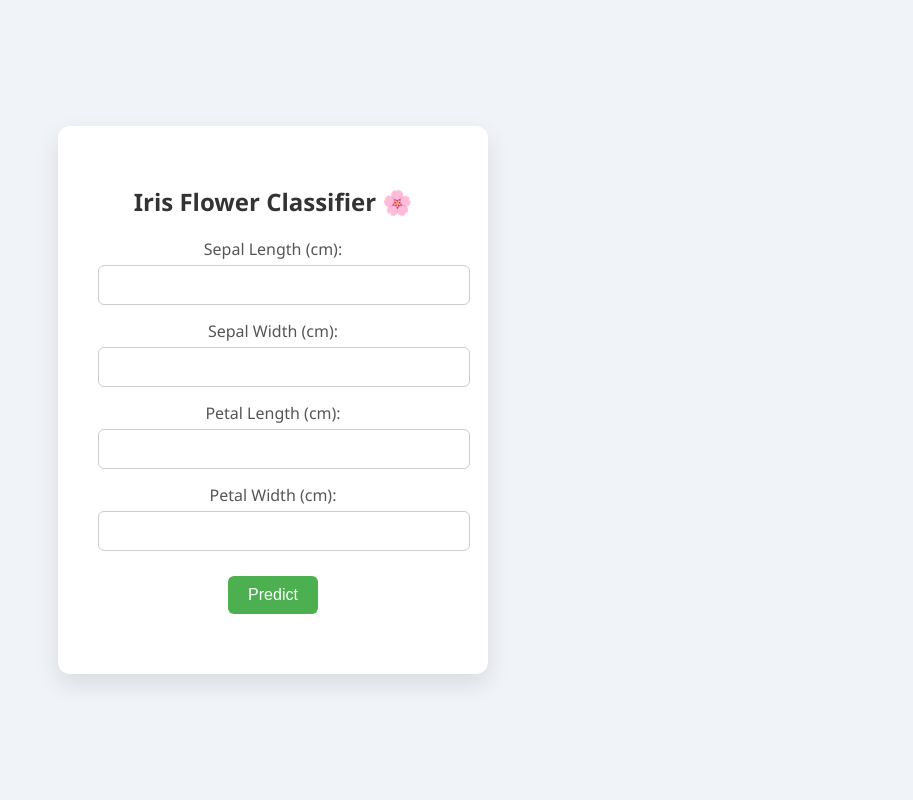
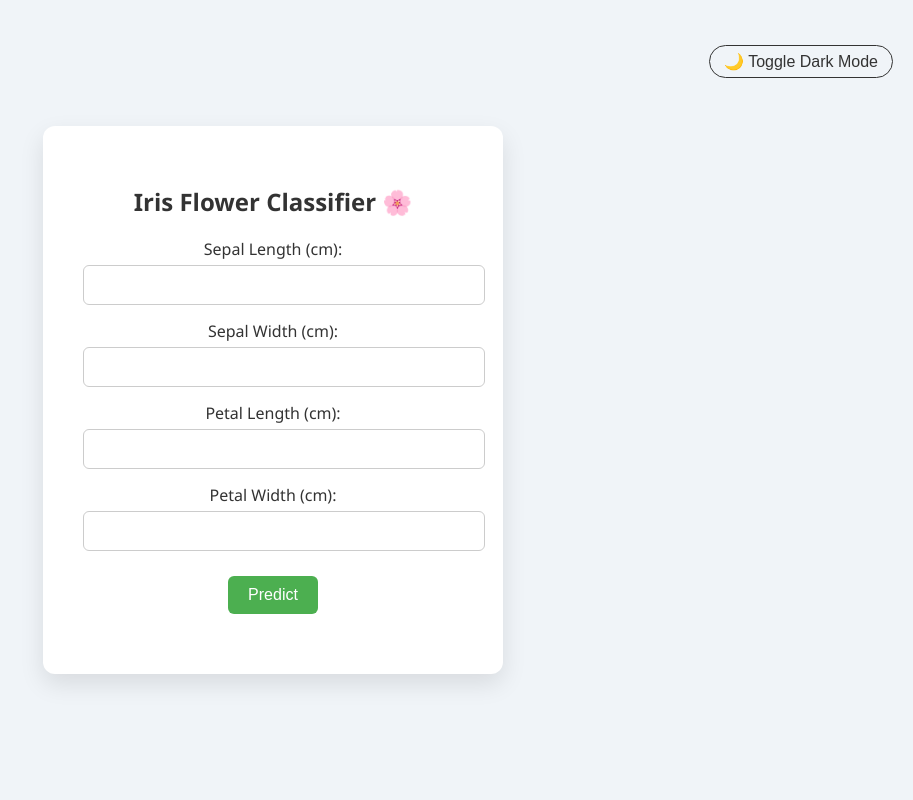
Before and after one commit to Bhawanakalaga/ML_web_service_project, a Flask app: page / in a window 1280 px wide. Shown: the whole page, without its empty margins (367-1280 px from the left). Run offline with Flask 3, Linux system fonts and the light colour scheme; parts of the project's set-up code (start-up, migrations or seed data) failed here and were passed over.

Commit message:
Update index.html

```diff
--- a/templates/index.html
+++ b/templates/index.html
@@ -2,37 +2,53 @@
 <html lang="en">
 <head>
     <meta charset="UTF-8">
-    <title>Iris Flower Prediction</title>
+    <title>Iris Flower Prediction 🌸 </title>
     <style>
+        :root {
+            --bg-color: #f0f4f8;
+            --text-color: #333;
+            --card-bg: #fff;
+            --button-bg: #4CAF50;
+            --button-hover: #45a049;
+        }
+
+        body.dark-mode {
+            --bg-color: #1e1e1e;
+            --text-color: #f5f5f5;
+            --card-bg: #2c2c2c;
+            --button-bg: #03a96f;
+            --button-hover: #029c64;
+        }
+
         body {
             font-family: 'Segoe UI', Tahoma, Geneva, Verdana, sans-serif;
-            background: #f0f4f8;
+            background: var(--bg-color);
+            color: var(--text-color);
             display: flex;
             justify-content: center;
             align-items: center;
             height: 100vh;
             margin: 0;
+            transition: all 0.4s ease;
         }
 
         .container {
-            background: white;
+            background: var(--card-bg);
             padding: 40px;
             border-radius: 12px;
             box-shadow: 0 10px 25px rgba(0, 0, 0, 0.1);
+            width: 380px;
             text-align: center;
-            width: 350px;
         }
 
         h2 {
             margin-bottom: 20px;
-            color: #333;
         }
 
         label {
             display: block;
             margin-top: 15px;
             font-weight: 500;
-            color: #555;
         }
 
         input[type="number"] {
@@ -42,6 +58,8 @@
             border-radius: 6px;
             border: 1px solid #ccc;
             font-size: 16px;
+            background-color: var(--card-bg);
+            color: var(--text-color);
         }
 
         button {
@@ -49,7 +67,7 @@
             padding: 10px 20px;
             border: none;
             border-radius: 6px;
-            background-color: #4CAF50;
+            background-color: var(--button-bg);
             color: white;
             font-size: 16px;
             cursor: pointer;
@@ -57,18 +75,38 @@
         }
 
         button:hover {
-            background-color: #45a049;
+            background-color: var(--button-hover);
         }
 
         #result {
             margin-top: 20px;
             font-size: 18px;
             font-weight: bold;
-            color: #333;
+        }
+
+        .toggle-dark {
+            position: absolute;
+            top: 20px;
+            right: 20px;
+            cursor: pointer;
+            font-size: 16px;
+            background: none;
+            border: 1px solid var(--text-color);
+            border-radius: 20px;
+            padding: 6px 14px;
+            color: var(--text-color);
+        }
+
+        #feature-importance {
+            margin-top: 20px;
+            text-align: left;
+            font-size: 14px;
         }
     </style>
 </head>
 <body>
+    <button class="toggle-dark" onclick="toggleDarkMode()">🌙 Toggle Dark Mode</button>
+
     <div class="container">
         <h2>Iris Flower Classifier 🌸</h2>
         <form id="predictForm">
@@ -86,10 +124,15 @@
 
             <button type="submit">Predict</button>
         </form>
+
         <h3 id="result"></h3>
+        <div id="confidence"></div>
+        <div id="feature-importance"></div>
     </div>
 
     <script>
+        const classLabels = ["Setosa", "Versicolor", "Virginica"];
+
         document.getElementById('predictForm').addEventListener('submit', function(e) {
             e.preventDefault();
 
@@ -107,13 +150,25 @@
             })
             .then(response => response.json())
             .then(data => {
-                const classes = ["Setosa", "Versicolor", "Virginica"];
-                document.getElementById('result').innerText = "Prediction: " + classes[data.prediction];
+                document.getElementById('result').innerText = "Prediction: " + classLabels[data.prediction];
+                document.getElementById('confidence').innerText = "Confidence: " + data.confidence + "%";
+
+                let importanceHtml = "<strong>Feature Importances:</strong><ul>";
+                const names = ["Sepal Length", "Sepal Width", "Petal Length", "Petal Width"];
+                data.feature_importances.forEach((val, i) => {
+                    importanceHtml += `<li>${names[i]}: ${(val * 100).toFixed(2)}%</li>`;
+                });
+                importanceHtml += "</ul>";
+                document.getElementById('feature-importance').innerHTML = importanceHtml;
             })
             .catch(error => {
                 document.getElementById('result').innerText = "Error: " + error;
             });
         });
+
+        function toggleDarkMode() {
+            document.body.classList.toggle("dark-mode");
+        }
     </script>
 </body>
 </html>
```
